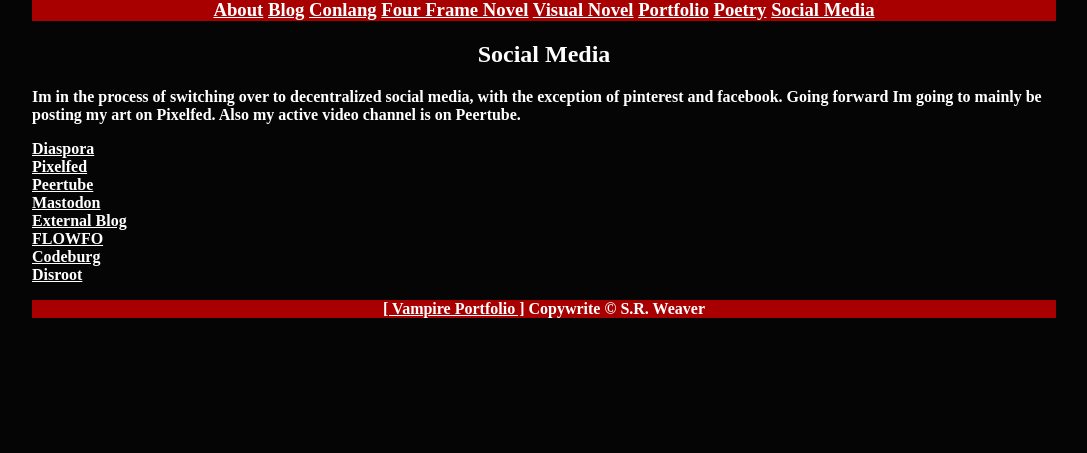
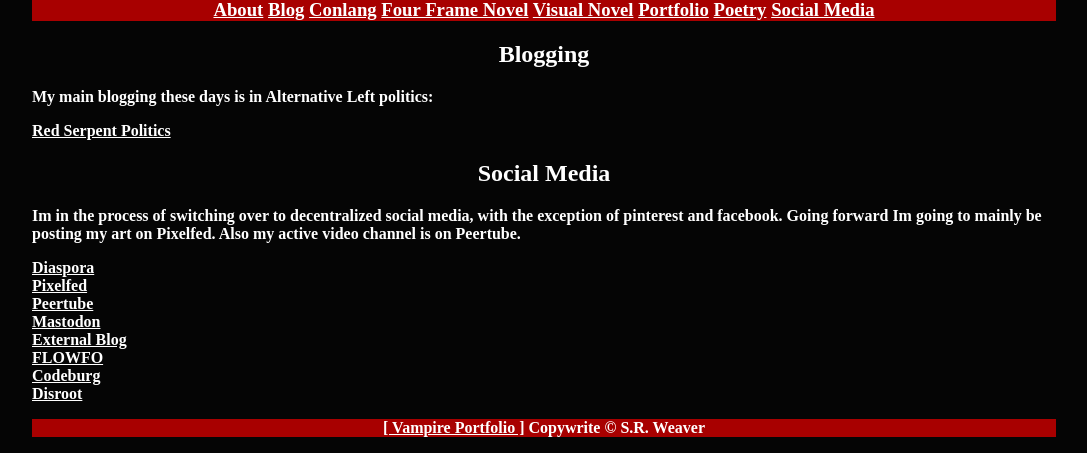
Before and after one commit to LWFlouisa/VampirePortfolio, a Jekyll site: the page built from social.md, in a window 1280 px wide. Shown: the part 662-1115 px from the top of the page, without its empty margins (96-1183 px from the left). Built offline with Jekyll 4.4.1, drawn with Linux system fonts in a browser that asks for light colours; before the commit the page ends 996 px from its top, so only the background shows below that.

Commit message:
Update social.md

```diff
--- a/social.md
+++ b/social.md
@@ -3,6 +3,11 @@
 title: About
 permalinl: /about
 ---
+## Blogging
+My main blogging these days is in Alternative Left politics:
+
+[Red Serpent Politics](https://lwflouisa.github.io/RedSerpentPolitics/)
+
 ## Social Media
 Im in the process of switching over to decentralized social media, with the exception of pinterest and facebook. Going forward Im going to mainly be posting my art on Pixelfed. Also my active video channel is on Peertube.
 
```
